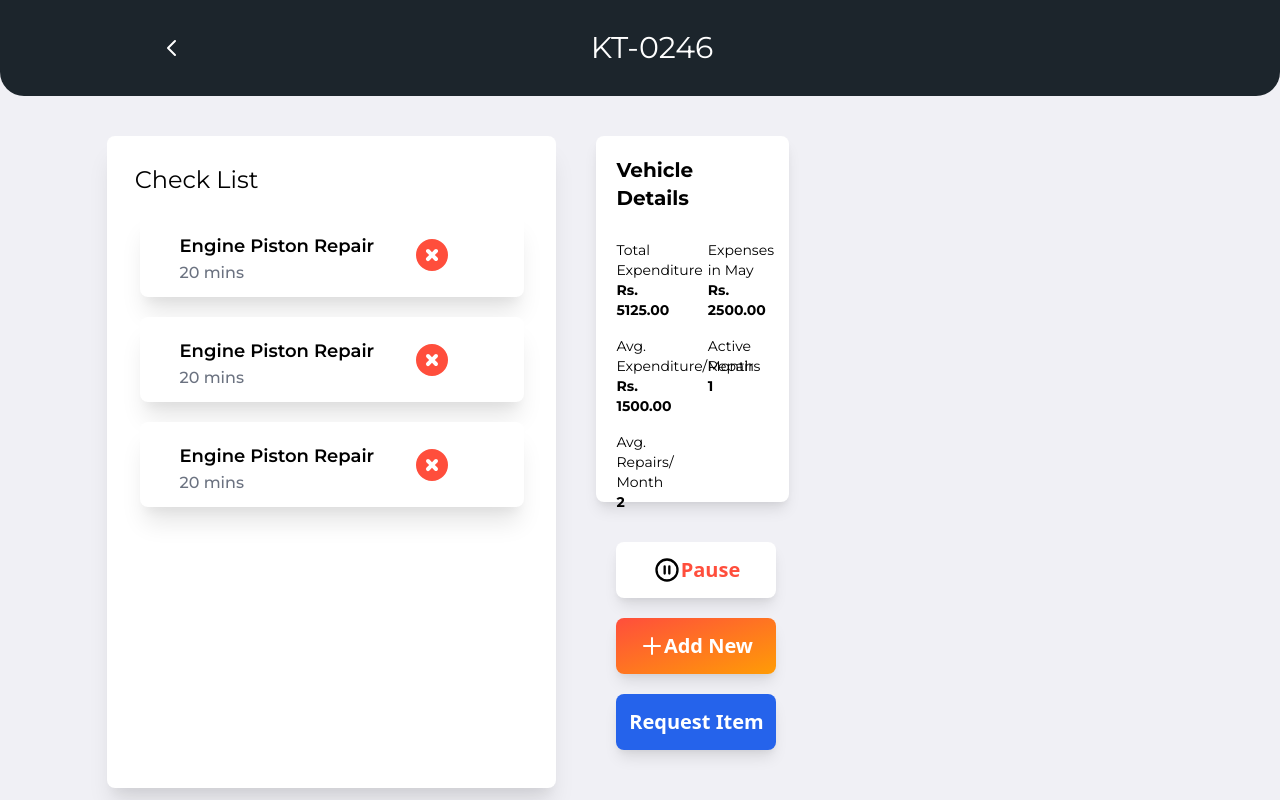
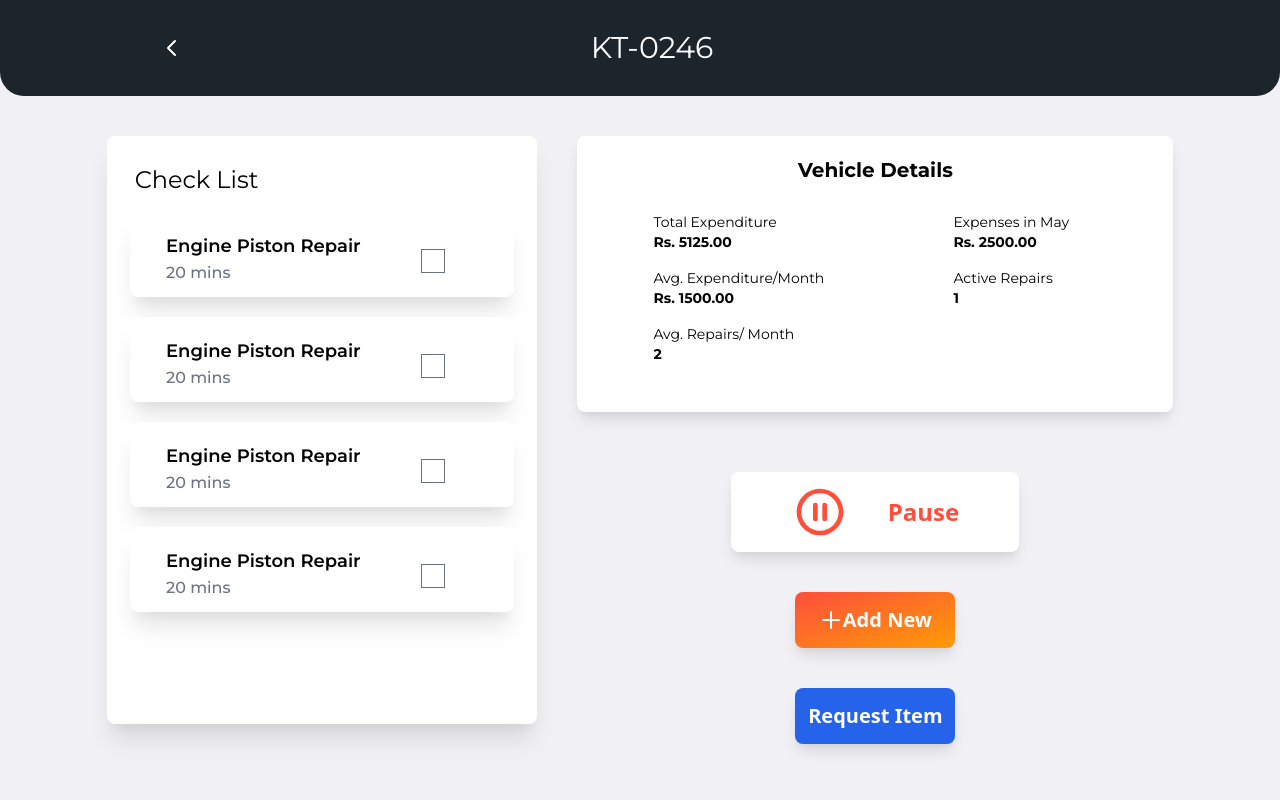
Before and after one commit to dumidu1998/autoaid-front, a React (Create React App) app: page /technician/progress in a window 1280 px wide. Built offline with nearby package versions, Linux system fonts and the light colour scheme.

Commit message:
change with manthu

```diff
--- a/package.json
+++ b/package.json
@@ -4,6 +4,7 @@
   "private": true,
   "dependencies": {
     "@craco/craco": "^6.1.2",
+    "@tailwindcss/forms": "^0.3.3",
     "@testing-library/jest-dom": "^5.11.4",
     "@testing-library/react": "^11.1.0",
     "@testing-library/user-event": "^12.1.10",
--- a/src/components/Atoms/serviceStation/PauseBtn.js
+++ b/src/components/Atoms/serviceStation/PauseBtn.js
@@ -3,11 +3,11 @@ import React from 'react'
 export default function PauseBtn(props) {
     return (
         <div>
-            <div className="w-40 h-14 rounded-lg shadow-lg bg-white m-5 flex items-center justify-center">
-                <svg xmlns="http://www.w3.org/2000/svg" class="h-8 w-7" fill="none" viewBox="0 0 24 24" stroke="currentColor">
+            <div className="w-72 h-20 rounded-lg shadow-lg bg-white m-5 flex items-center justify-center ">
+                <svg xmlns="http://www.w3.org/2000/svg" class="h-16 w-14 mr-10 text-primary-0" fill="none" viewBox="0 0 24 24" stroke="currentColor">
                     <path stroke-linecap="round" stroke-linejoin="round" stroke-width="2" d="M10 9v6m4-6v6m7-3a9 9 0 11-18 0 9 9 0 0118 0z" />
                 </svg>
-                <h1 className="text-primary-0 font-bold text-xl">{props.txt}</h1>
+                <h1 className="text-primary-0 font-bold text-2xl">{props.txt}</h1>
             </div>
         </div>
     )
--- /dev/null
+++ b/src/components/Moleculars/technician/RepairListCheckBox.js
@@ -0,0 +1,22 @@
+import React from 'react'
+
+export default function RepairListCheckBox(props) {
+    return (
+        <div>
+            <div className="bg-white p-3 shadow-xl rounded-lg w-96 px-2 mb-5">
+                <div className="flex justify-between w-10/12 items-center">
+                    <div>
+                        <h1 className="font-primary font-semibold text-lg mt-2 ml-7">{props.title}</h1>
+                        <span className="font-primary font-medium text-base text-gray-500 ml-7">
+                            {props.time}
+                        </span>
+
+                    </div>
+                    <label class="inline-flex items-center mt-3">
+                        <input type="checkbox" class="form-checkbox h-6 w-6 text-green-600" />
+                    </label>
+                </div>
+            </div>
+        </div>
+    )
+}
--- /dev/null
+++ b/src/components/Moleculars/technician/TechniciansDropDown.js
@@ -0,0 +1,14 @@
+import React from 'react'
+
+export default function TechniciansDropDown() {
+    return (
+        <div>
+            <select class="form-select mt-1 block w-full rounded-lg">
+                <option>$1,000</option>
+                <option>$5,000</option>
+                <option>$10,000</option>
+                <option>$25,000</option>
+            </select>
+        </div>
+    )
+}
--- a/src/components/Organs/technician/ProgressMainContainer.js
+++ b/src/components/Organs/technician/ProgressMainContainer.js
@@ -1,16 +1,17 @@
 import React from 'react'
 import SubSectionHeading from '../../Atoms/serviceStation/SubSectionHeading'
 import RepairList from '../../Moleculars/technician/RepairList'
+import RepairListCheckBox from '../../Moleculars/technician/RepairListCheckBox'
 
 export default function ProgressMainContainer() {
     return (
         <div className="bg-white  p-3 shadow-xl rounded-lg w-1/2 mr-10 my-10">
             <SubSectionHeading heading="Check List" />
             <div className=" flex flex-col items-center">
-                <RepairList title="Engine Piston Repair" time="20 mins" />
-                <RepairList title="Engine Piston Repair" time="20 mins" />
-                <RepairList title="Engine Piston Repair" time="20 mins" />
-
+                <RepairListCheckBox title="Engine Piston Repair" time="20 mins" />
+                <RepairListCheckBox title="Engine Piston Repair" time="20 mins" />
+                <RepairListCheckBox title="Engine Piston Repair" time="20 mins" />
+                <RepairListCheckBox title="Engine Piston Repair" time="20 mins" />
             </div>
 
         </div>
--- a/src/components/Organs/technician/SummaryMainContainer.js
+++ b/src/components/Organs/technician/SummaryMainContainer.js
@@ -1,6 +1,8 @@
 import React from 'react'
 import SubSectionHeading from '../../Atoms/serviceStation/SubSectionHeading'
 import RepairList from '../../Moleculars/technician/RepairList'
+import RepairListCheckBox from '../../Moleculars/technician/RepairListCheckBox'
+import TechniciansDropDown from '../../Moleculars/technician/TechniciansDropDown'
 
 export default function SummaryMainContainer() {
     return (
@@ -10,11 +12,11 @@ export default function SummaryMainContainer() {
                 <RepairList title="Engine Piston Repair" time="20 mins" />
                 <RepairList title="Engine Piston Repair" time="20 mins" />
                 <RepairList title="Engine Piston Repair" time="20 mins" />
-
             </div>
             <SubSectionHeading heading="Available Technicians" />
             <div className=" flex flex-col items-center">
-                <RepairList title="Engine Piston Repair" time="20 mins" />
+                <TechniciansDropDown />
+                {/* <RepairList title="Engine Piston Repair" time="20 mins" /> */}
             </div>
         </div>
     )
--- a/src/components/Organs/technician/SummaryRightContainer.js
+++ b/src/components/Organs/technician/SummaryRightContainer.js
@@ -4,16 +4,15 @@ import DetailsShowing from '../../Moleculars/customer/DetailsShowing'
 
 export default function SummaryRightContainer() {
     return (
-        <div className="w-1/3 h-1/2 bg-white shadow-lg rounded-lg flex flex-col items-center p-5 my-10">
+        <div className=" bg-white shadow-lg rounded-lg flex flex-col items-center p-5 my-10">
             <div className="flex flex-col items-center">
-                <RightContainerHeader text="Vehicle Details"/>
-                <div className="flex flex-wrap justify-between my-5">
-                                <DetailsShowing data="Rs. 5125.00" dataHeading="Total Expenditure" />
-                                <DetailsShowing data="Rs. 2500.00" dataHeading="Expenses in May" />
-                                <DetailsShowing data="Rs. 1500.00" dataHeading="Avg. Expenditure/Month" />
-                                <DetailsShowing data="1" dataHeading="Active Repairs" />
-                                <DetailsShowing data="2" dataHeading="Avg. Repairs/ Month" />
-
+                <RightContainerHeader text="Vehicle Details" />
+                <div className="flex flex-wrap justify-between my-5 ml-14">
+                    <DetailsShowing data="Rs. 5125.00" dataHeading="Total Expenditure" />
+                    <DetailsShowing data="Rs. 2500.00" dataHeading="Expenses in May" />
+                    <DetailsShowing data="Rs. 1500.00" dataHeading="Avg. Expenditure/Month" />
+                    <DetailsShowing data="1" dataHeading="Active Repairs" />
+                    <DetailsShowing data="2" dataHeading="Avg. Repairs/ Month" />
                 </div>
             </div>
         </div>
--- a/src/pages/technician/Dashboard.js
+++ b/src/pages/technician/Dashboard.js
@@ -13,7 +13,7 @@ export default function Dashboard() {
                 </div>
                 <div className="w-full flex flex-col">
                     <TopContainer heading1="Dashboard" heading2="Technician" addnewbtntext="Add New" />
-                    <div className="h-full flex items-center justify-center">
+                    <div className="h-full flex items-center justify-center mx-16 ">
                         <div className="h-full w-10/12 py-24">
                             <SubSectionHeading heading="Upcomming Appointment" />
 
@@ -22,6 +22,12 @@ export default function Dashboard() {
                             <AppointmentContainer vehicleNo="CAA - 2216" link={"viewService/" + "3"} />
                             <AppointmentContainer vehicleNo="CAP - 1246" link={"viewService/" + "4"} />
                         </div>
+                        <div className="h-full w-10/12 py-24 ">
+                            <SubSectionHeading heading="Ongoing Appointment" />
+
+                            <AppointmentContainer vehicleNo="CAM - 4216" link={"summary"} />
+                            <AppointmentContainer vehicleNo="CAP - 1246" link={"viewService/" + "4"} />
+                        </div>
                     </div>
                 </div>
             </div>
--- a/src/pages/technician/ServiceProgress.js
+++ b/src/pages/technician/ServiceProgress.js
@@ -15,7 +15,7 @@ export default function ServiceProgress() {
                 <TopContainerVNo heading1="KT-0246" />
                 <div className="flex w-10/12 justify-between">
                     <ProgressMainContainer />
-                    <div className="">
+                    <div className="flex flex-col items-center">
                         <SummaryRightContainer />
                         <PauseBtn txt={"Pause"} />
                         <AddnewWithIcon txt={"Add New"} />
--- a/src/pages/technician/ServiceSummary.js
+++ b/src/pages/technician/ServiceSummary.js
@@ -12,11 +12,11 @@ export default function ServiceSummary() {
                 <div className="flex w-10/12 justify-between">
 
                     <SummaryMainContainer />
-                    <div className="">
+                    <div className="flex flex-col items-center">
                         <SummaryRightContainer />
                         <Addnew txt={"Start"} />
+
                     </div>
-
                 </div>
             </div>
         </div>
--- a/tailwind.config.js
+++ b/tailwind.config.js
@@ -3,21 +3,21 @@ module.exports = {
   darkMode: false, // or 'media' or 'class'
   theme: {
     extend: {
-      fontFamily : {
-        primary:['Montserrat'],
-        secondary:['Racing sans one']
+      fontFamily: {
+        primary: ['Montserrat'],
+        secondary: ['Racing sans one']
       },
-      colors : {
-        primary:['#FF4E3C'],
-        Secondary : ['#FF9C06'],
-        third:['#2F3D46'],
-        forth :['#1C252C'],
-        Background:['#F0F0F5']
+      colors: {
+        primary: ['#FF4E3C'],
+        Secondary: ['#FF9C06'],
+        third: ['#2F3D46'],
+        forth: ['#1C252C'],
+        Background: ['#F0F0F5']
       }
     },
   },
   variants: {
     extend: {},
   },
-  plugins: [],
+  plugins: [require('@tailwindcss/forms')],
 }
```
Also changed, not shown: 1 other file (tests, documents, lock files or other folders).
